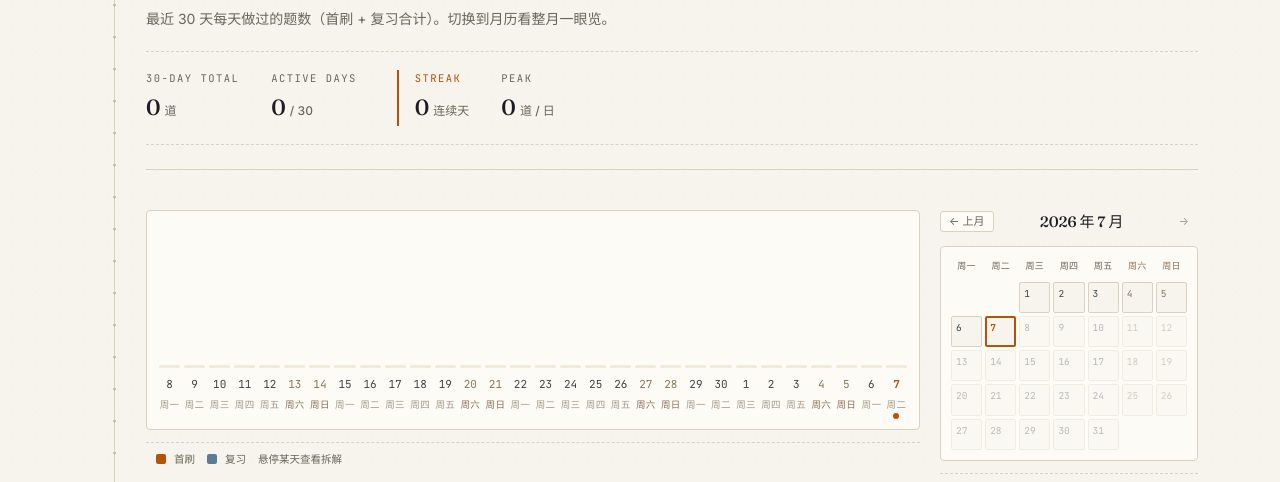
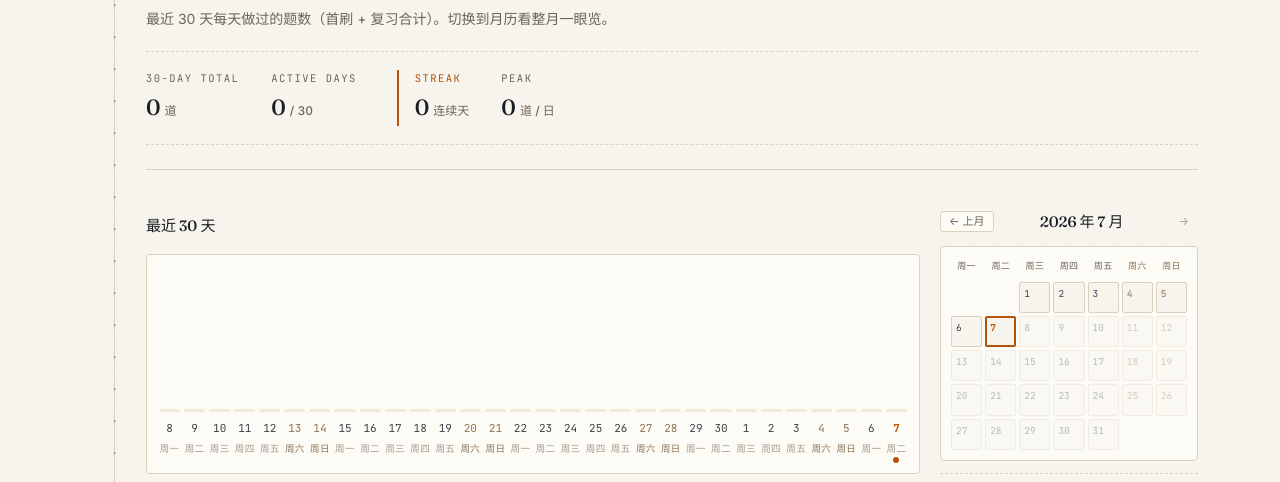
Before and after one commit to jadehare818/leetcode-hot100, a Flask app: page /calendar in a window 1280 px wide. Shown: the part 177-659 px from the top of the page. Run offline with Flask 3, Linux system fonts and the light colour scheme.

Commit message:
ui(calendar): align bars and month top edges by giving bars a header
Add ".bars-header" with the same 32px min-height as the month-header so
both cards start at the same vertical position in the split layout.

```diff
--- a/static/style.css
+++ b/static/style.css
@@ -1649,3 +1649,19 @@ tr.cs-row:has(.cs-panel:not(.open)):has(.note-panel:not(.open)) { display: none;
   }
   .calendar-split .calendar-month { max-width: 640px; }
 }
+
+/* 让条形图侧的顶部也有个 header，跟月历 header 同高，从而两侧内容区顶部对齐 */
+.calendar-split .bars-header {
+  margin-bottom: 12px;
+  min-height: 32px;      /* 跟 .calendar-split .month-header 相当（label 15px + line-height） */
+  display: flex; align-items: center;
+}
+.calendar-split .bars-label {
+  margin: 0;
+  font-family: var(--font-display);
+  font-size: 15px;
+  font-variation-settings: "opsz" 32, "SOFT" 40, "wght" 500;
+  color: var(--ink);
+  letter-spacing: -0.005em;
+}
+.calendar-split .bars-label::before { content: none; }
--- a/templates/calendar.html
+++ b/templates/calendar.html
@@ -31,6 +31,9 @@
 
 {# ─── 条形图视图 · 左侧 75% ─── #}
 <section class="calendar-bars view" data-view="bars">
+  <div class="bars-header">
+    <h2 class="bars-label">最近 30 天</h2>
+  </div>
   <div class="bars-wrap" style="--max-total: {{ [max_total, 1]|max }};">
     {% for d in series %}
     <div class="bar-col {% if d.is_today %}today{% endif %} {% if d.is_weekend %}weekend{% endif %}"
```
Also changed, not shown: 1 other file.
